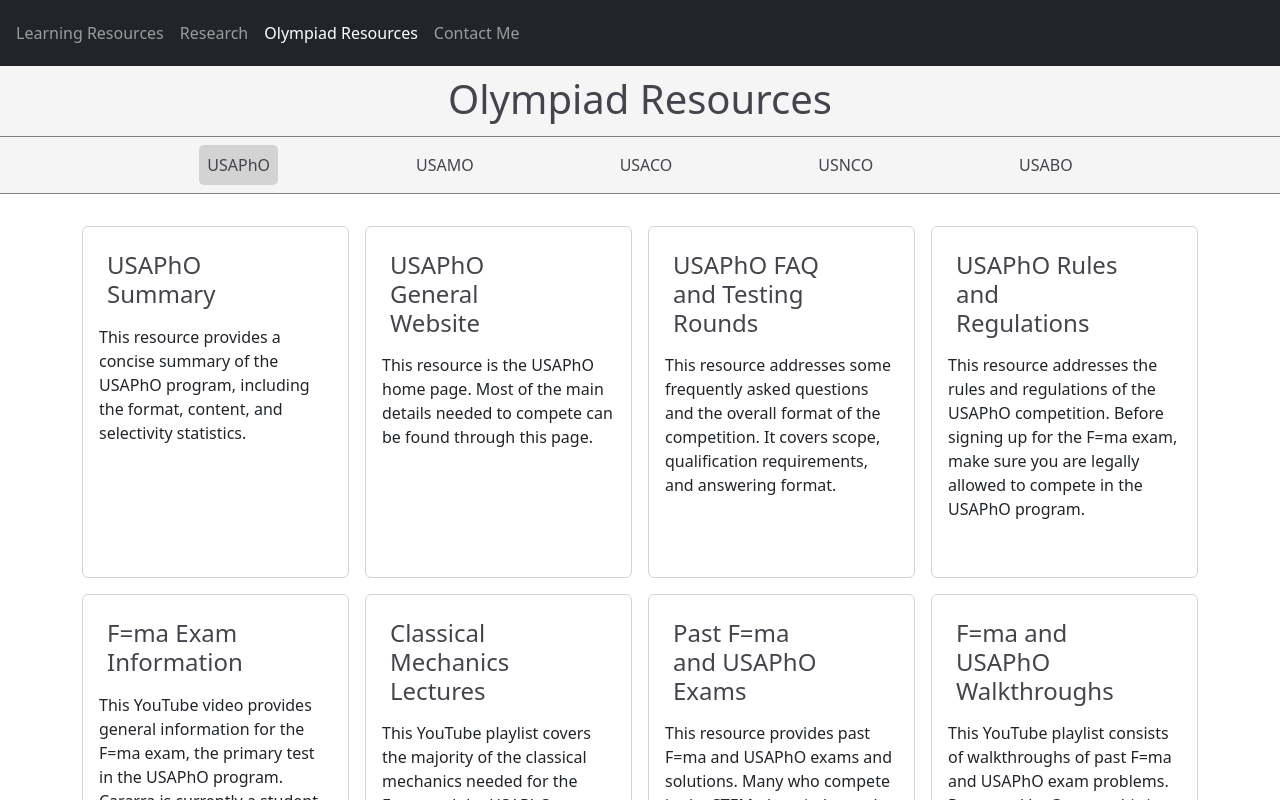
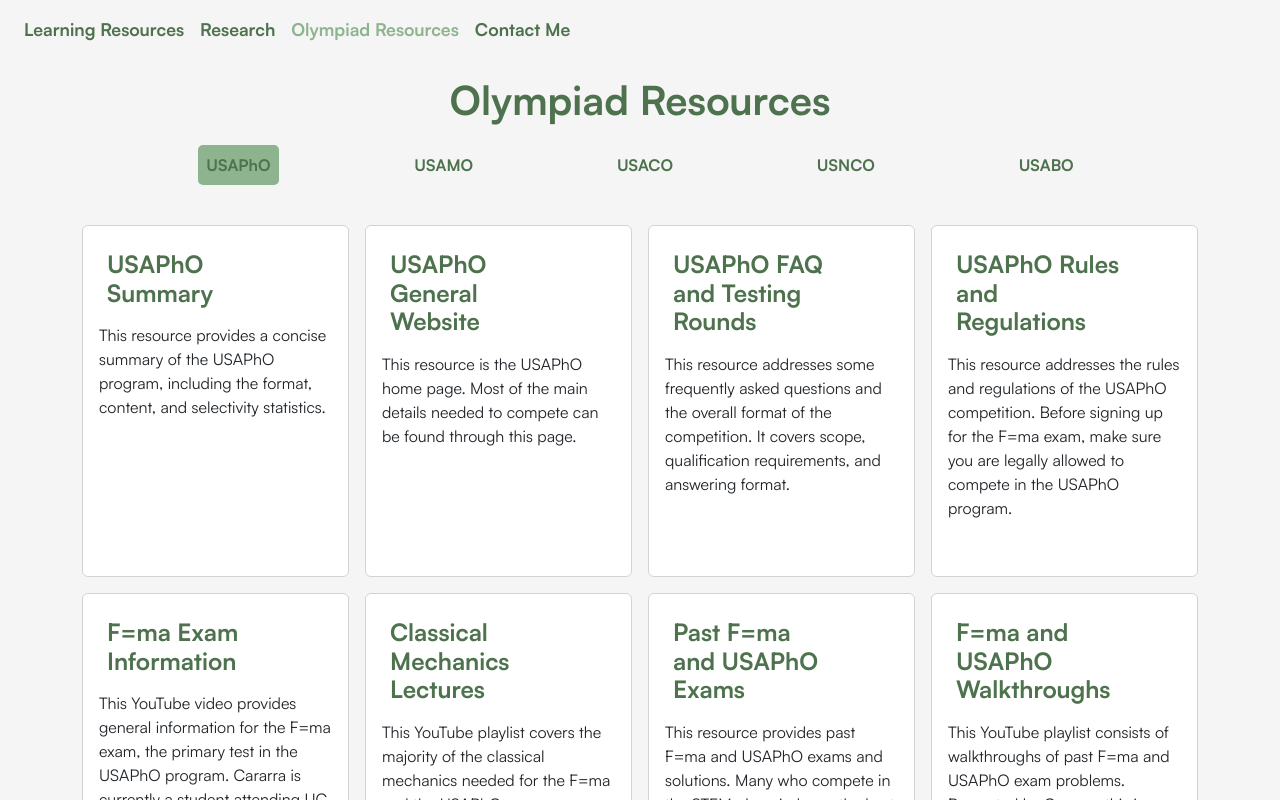
Before and after one commit to tysonyoshikawa06/platstem, a plain HTML site: page olympiadresources/olympiad_resources.html in a window 1280 px wide. Both pictures are taken after a click on the element "USAPhO". Shown: the top 800 px of the page. Drawn offline with nearby package versions, Linux system fonts and the light colour scheme.

Commit message:
changed entire color scheme

```diff
--- a/contactme/cm.css
+++ b/contactme/cm.css
@@ -1,6 +1,16 @@
+@font-face {
+	font-family: satoshi;
+	src: url(../Satoshi-Variable.ttf);
+}
+
+@font-face {
+	font-family: satoshi-bold;
+	src: url(../Satoshi-Bold.otf);
+}
+
 body {
-	color: #44444C;
-	background-color: white;
+	background-color: #F5F5F5;
+	font-family: satoshi;
 }
 
 #body-container {
@@ -14,8 +24,8 @@ body {
 #form-container {
 	padding: 1.5em 2em;
 	border-radius: 5px;
-	border: 1px solid #44444C;
-	background-color: whitesmoke;
+	border: 1px solid #4D724D;
+	background-color: #F5F5F5;
 }
 
 #form-container input, #form-container textarea {
@@ -24,30 +34,39 @@ body {
 	height: 2.5em;
 	padding: .5em;
 	word-wrap: break-word;
-	border: 1px solid #44444C;
+	border: 1px solid #8DB48E;
 	border-radius: 5px;
+	color: black;
 }
 
 #form-container textarea {
 	height: 7em;
 }
 
+h4 {
+	color: #4D724D;
+	font-family: satoshi-bold;
+}
+
 #form-container #submit {
 	width: 5em;
-	background-color: whitesmoke;
+	background-color: #F5F5F5;
 	display: flex;
 	justify-content: center;
-	border: 1px solid #44444C;
+	border: 1px solid #4D724D;
 	border-radius: 5px;
-	color: #44444C;
+	color: #4D724D;
+	font-weight: bold;
 }
 
 #form-container #submit:hover {
-	background-color: lightgray;
+	background-color: #8DB48E;
 }
 
 #form-container label {
 	margin-top: 1em;
+	color: #4D724D;
+	font-weight: bold;
 }
 
 #description {
@@ -55,6 +74,20 @@ body {
 }
 
 #navbar-container {
-	padding: .3em;
-	padding-left: .5em;
+	padding-left: 1em;
+	color: #F5F5F5;
 }
+
+#navbar {
+	margin-bottom: .5em;
+}
+
+#navbar li a {
+	color: #4D724D;
+	font-weight: bold;
+	font-size: 1.1em;
+}
+
+.active {
+	color: #8DB48E !important;
+}
--- a/contactme/ty.css
+++ b/contactme/ty.css
@@ -1,28 +1,49 @@
+@font-face {
+	font-family: satoshi;
+	src: url(../Satoshi-Variable.ttf);
+}
+
+@font-face {
+	font-family: satoshi-bold;
+	src: url(../Satoshi-Bold.otf);
+}
+
 body {
-	color: #44444C;
-	background-color: white;
+	background-color: #F5F5F5;
+	font-family: satoshi;
 }
 
 #box {
-	height: 50%;
 	padding: 5%;
 	display: flex;
 	justify-content: center;
 	align-items: center;
 	border-radius: 5px;
-	margin: 0 10%;
-	border: 1px solid #44444C;
-	box-shadow: 10px 10px gray;
+	margin: 5% 10% 0 10%;
+	color: #4D724D;
+	background-color: #F5F5F5;
 }
 
-#body-container {
-	display: flex;
-	justify-content: center;
-	align-items: center;
-	height: 40vh;
+h1 {
+	font-family: satoshi-bold;
+	font-size: 3em;
 }
 
 #navbar-container {
-	padding: .3em;
-	padding-left: .5em;
+	padding-left: 1em;
+	color: #F5F5F5;
 }
+
+#navbar {
+	margin-bottom: .5em;
+}
+
+#navbar li a {
+	color: #4D724D;
+	font-weight: bold;
+	font-size: 1.1em;
+}
+
+.active {
+	color: #8DB48E !important;
+}
--- a/learningresources/lr.css
+++ b/learningresources/lr.css
@@ -1,15 +1,26 @@
+@font-face {
+	font-family: satoshi;
+	src: url(../Satoshi-Variable.ttf);
+}
+
+@font-face {
+	font-family: satoshi-bold;
+	src: url(../Satoshi-Bold.otf);
+}
+
 body {
-	color: #44444C;
-	background-color: white;
+	background-color: #F5F5F5;
+	font-family: satoshi;
 }
 
 #title-container {
 	display: flex;
 	justify-content: center;
-	border-bottom: 1px solid gray;
 	padding-top: .6em;
 	padding: .6em 0 .3em 0;
-	background-color: whitesmoke;
+	background-color: #F5F5F5;
+	color: #4D724D;
+	font-family: satoshi-bold;
 }
 
 #title-sub-container {
@@ -20,8 +31,9 @@ body {
 }
 
 #side-nav-btn {
-	margin-left: .5em;
+	margin-left: 1em;
 	position: absolute;
+	margin-bottom: 1em;
 }
 
 #numSourcesContainer {
@@ -32,7 +44,8 @@ body {
 
 #numSources {
 	position: absolute;
-	right: 1%;
+	right: 2%;
+	top: 11.5%;
 }
 
 .side-nav-component {
@@ -60,15 +73,18 @@ body {
 #table-lr td {
 	padding: 1em;
 	display: none;
+	background-color: #F5F5F5;
 }
 
 #table-lr td a {
-	color: #44444C;
+	color: #4D724D;
 	text-decoration: none;
+	font-weight: bold;
 }
 
 #table-lr td p {
 	margin-bottom: .3em;
+	color: black;
 }
 
 #table-reminder {
@@ -76,12 +92,25 @@ body {
 	display: none;
 	font-size: 2vh;
 	text-align: center;
+	font-size: 1.3em;
+	color: black;
 }
 
 div .offcanvas-header {
 	display: flex;
 	justify-content: space-between;
-	padding: 1.5em;
+	padding: 2em 1.5em 0 2em;
+	border: none;
+	color: #4D724D;
+	font-family: satoshi-bold;
+}
+
+.text-reset {
+	color: #4D724D;
+	border: none;
+	font-weight: bold;
+	background-color: white;
+	font-size: 1.5em;
 }
 
 div .offcanvas-body {
@@ -92,9 +121,24 @@ div .offcanvas-body {
 #menu label, #menu input {
 	padding: .1em;
 	cursor: pointer;
+	font-size: 1.1em;
 }
 
 #navbar-container {
-	padding: .3em;
-	padding-left: .5em;
+	padding-left: 1em;
+	color: #F5F5F5;
 }
+
+#navbar {
+	margin-bottom: .5em;
+}
+
+#navbar li a {
+	color: #4D724D;
+	font-weight: bold;
+	font-size: 1.1em;
+}
+
+.active {
+	color: #8DB48E !important;
+}
--- a/olympiadresources/olympiad_resources.html
+++ b/olympiadresources/olympiad_resources.html
@@ -13,7 +13,7 @@
 
 
   <body>
-    <nav class="navbar navbar-expand-md navbar-dark bg-dark">
+    <nav class="navbar navbar-expand-md" id="navbar">
       <div id="navbar-container">
         <button class="navbar-toggler" data-bs-toggle="collapse" data-bs-target="#collapse-nav">
           <span class="navbar-toggler-icon"></span>
--- a/olympiadresources/or.css
+++ b/olympiadresources/or.css
@@ -1,24 +1,36 @@
+@font-face {
+	font-family: satoshi;
+	src: url(../Satoshi-Variable.ttf);
+}
+
+@font-face {
+	font-family: satoshi-bold;
+	src: url(../Satoshi-Bold.otf);
+}
+
 body {
-	color: #44444C;
-	background-color: white;
+	background-color: #F5F5F5;
+	font-family: satoshi;
 }
 
 #title-container {
 	display: flex;
 	justify-content: center;
-	border-bottom: 1px solid gray;
 	padding-top: .6em;
 	padding: .6em 0 .3em 0;
-	background-color: whitesmoke;
+	background-color: #F5F5F5;
+	color: #4D724D;
+	font-family: satoshi-bold;
 }
 
 #olympiad-nav {
 	width: 100%;
 	display: flex;
 	justify-content: center;
-	border-bottom: 1px solid gray;
-	background-color: whitesmoke;
+	background-color: #F5F5F5;
 	padding: .5em;
+	font-weight: bold;
+	color: #4D724D;
 }
 
 #olympiad-nav-container {
@@ -45,6 +57,7 @@ body {
 	font-size: 2vh;
 	text-align: center;
 	margin-top: 1em;
+	font-size: 1.3em;
 }
 
 #info-container {
@@ -68,9 +81,14 @@ body {
   }
 }
 
-.card-title {
+.card-title{
 	width: 80%;
 	padding: 1em 1em 0 1em;
+}
+
+.card-title a {
+	color: #4D724D;
+	font-weight: bold;
 }
 
 .card-text {
@@ -83,7 +101,7 @@ h4 a {
 }
 
 .card:hover {
-	background-color: whitesmoke;
+	background-color: #F5F5F5;
 }
 
 .row {
@@ -91,6 +109,20 @@ h4 a {
 }
 
 #navbar-container {
-	padding: .3em;
-	padding-left: .5em;
+	padding-left: 1em;
+	color: #F5F5F5;
 }
+
+#navbar {
+	margin-bottom: .5em;
+}
+
+#navbar li a {
+	color: #4D724D;
+	font-weight: bold;
+	font-size: 1.1em;
+}
+
+.active {
+	color: #8DB48E !important;
+}
--- a/olympiadresources/or.js
+++ b/olympiadresources/or.js
@@ -1,36 +1,36 @@
 displayGeneralInfo();
 
 $(".nav-btn").on("click", function () {
-  if (!$(this).hasClass("active")) {
-    $(".nav-btn").removeClass("active").css("background-color", "whitesmoke");
-    $(this).addClass("active").css("background-color", "lightgray");
+  if (!$(this).hasClass("current")) {
+    $(".nav-btn").removeClass("current").css("background-color", "#F5F5F5");
+    $(this).addClass("current").css("background-color", "#8DB48E");
   }
   else {
-    $(this).removeClass("active").css("background-color", "whitesmoke");
+    $(this).removeClass("current").css("background-color", "#F5F5F5");
   }
   displayGeneralInfo();
   let currentOlympiad = $("." + $(this).attr("id"));
-  if ($(this).hasClass("active")) {
-    $(".row").css("display", "none"); // gets rid of all rows that are inactive
+  if ($(this).hasClass("current")) {
+    $(".row").css("display", "none"); // gets rid of all rows that are incurrent
     currentOlympiad.fadeIn(300); // displays the current row
   }
 });
 
 $(".nav-btn").on("mouseenter", function () {
-  if (!$(this).hasClass("active")) {
-    $(this).css("background-color", "lightgray");
+  if (!$(this).hasClass("current")) {
+    $(this).css("background-color", "#8DB48E");
   }
 });
 
 $(".nav-btn").on("mouseleave", function () {
-  if (!$(this).hasClass("active")) {
-    $(this).css("background-color", "whitesmoke");
+  if (!$(this).hasClass("current")) {
+    $(this).css("background-color", "#F5F5F5");
   }
 });
 
 function displayGeneralInfo() {
-  let anyActiveButtons = $(".nav-btn.active").length > 0;
-  if (anyActiveButtons) {
+  let anyCurrentButtons = $(".nav-btn.current").length > 0;
+  if (anyCurrentButtons) {
     $("#info").css("display", "none");
   }
   else {
```
Also changed, not shown: contactme/contact_me.html (+1 -1 lines), contactme/thank_you.html (+2 -2 lines), index.html (+3 -3 lines), research/research.html (+2 -2 lines), Satoshi-Bold.otf (added), Satoshi-Variable.ttf (added), 2 other files.
